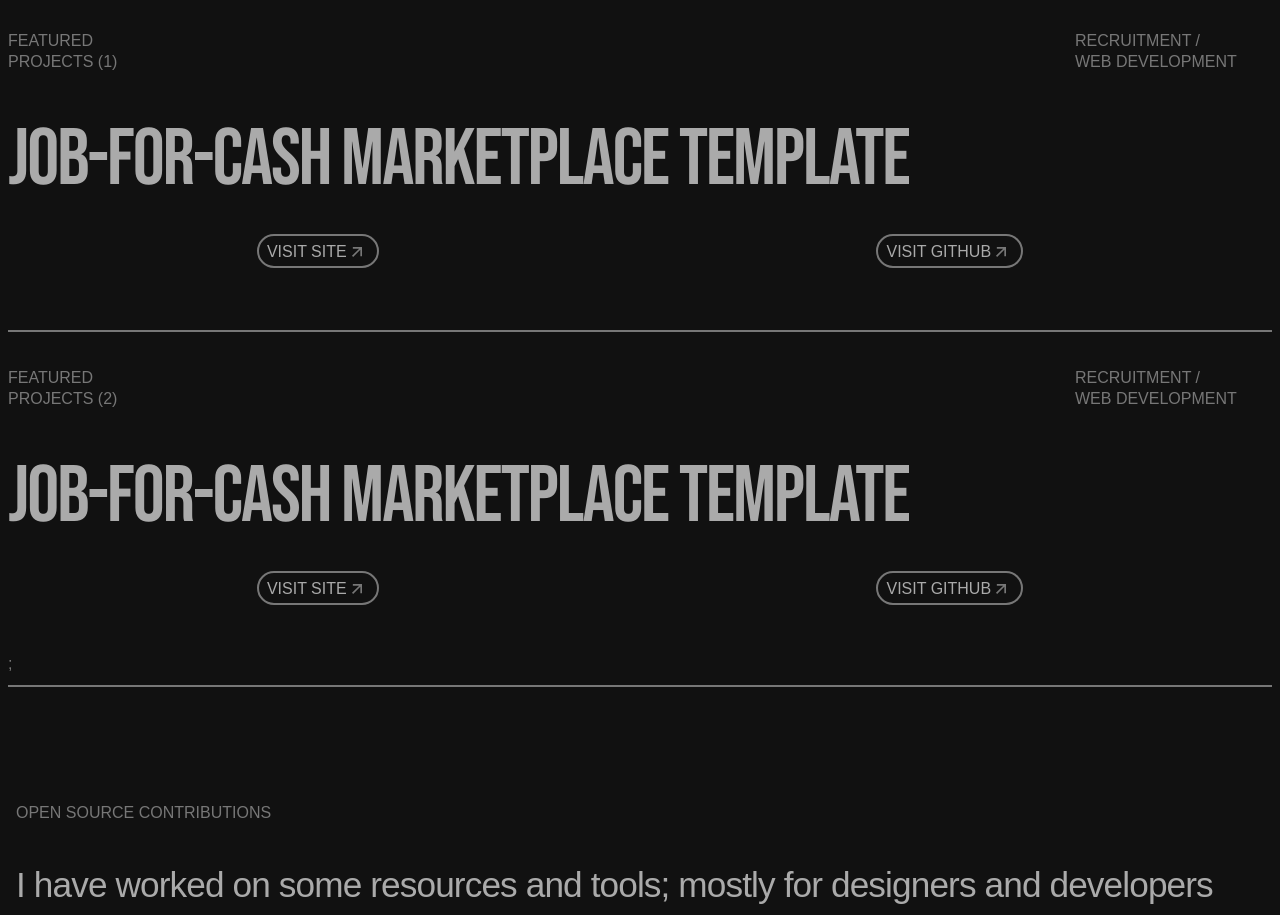
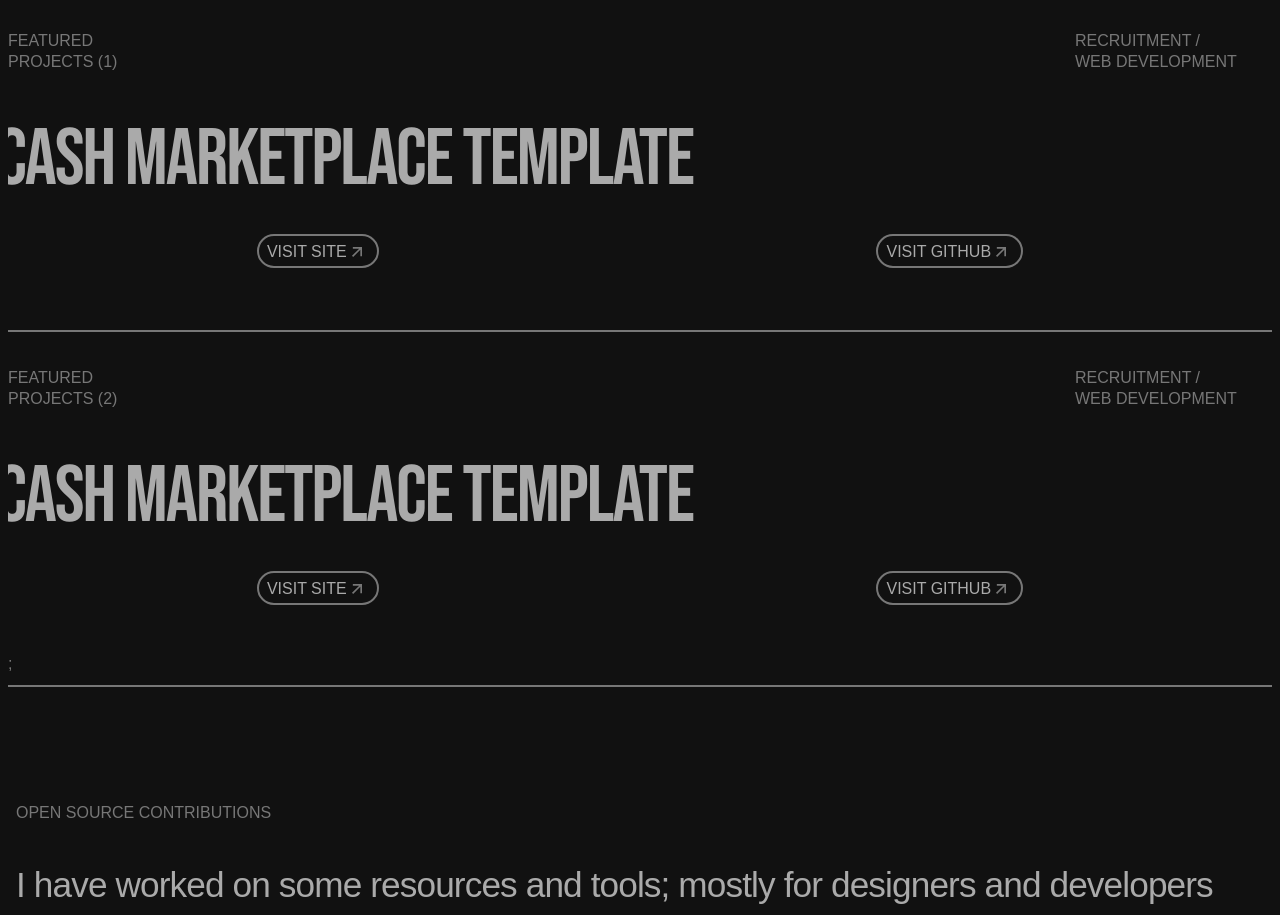
Before and after one commit to V0pe/Portfolio, a React (Vite) app: page / in a window 1280 px wide. Shown: the part 980-1895 px from the top of the page. Built offline with nearby package versions, Linux system fonts and the light colour scheme.

Commit message:
Add animation

```diff
--- a/src/components/Project.jsx
+++ b/src/components/Project.jsx
@@ -13,8 +13,8 @@ export default function Project ({id, niche, dev, title, link, github}){
         </div>
         <a href={github} target="_blank" rel="noopener noreferrer" className="home__projects__project__link">
             <h1 className="home__projects__project__title is-inview" data-scroll="" data-scroll-direction="horizontal" data-scroll-speed="-8">
-                <span className="inline-ovh">
-                    <div className="left title__main" style={{transform: "translate(0px, 0px)"}}>
+                <span className="inline-ovh scroll-text-container">
+                    <div id="scrolling-text" className="left title__main scrolling-text" style={{transform: "translate(0px, 0px)"}}>
                         <span className="slide-up" data-content={title} aria-hidden="true"></span>
                         {title}
                     </div>
--- a/src/components/Projects.css
+++ b/src/components/Projects.css
@@ -148,3 +148,28 @@
     transition: color .3s;
     text-decoration: none;
 }
+
+.scrolling-text-container {
+    width: 100%;
+    overflow: auto;
+  }
+
+  .scrolling-text {
+    display: inline-block;
+    white-space: nowrap;
+    animation: scroll 5s linear infinite;
+  }
+
+  @keyframes scroll {
+    0% {
+      transform: translateX(0%);
+    }
+
+    50% {
+      transform: translateX(-50%);
+    }
+
+    100% {
+      transform: translateX(0%);
+    }
+  }
```
